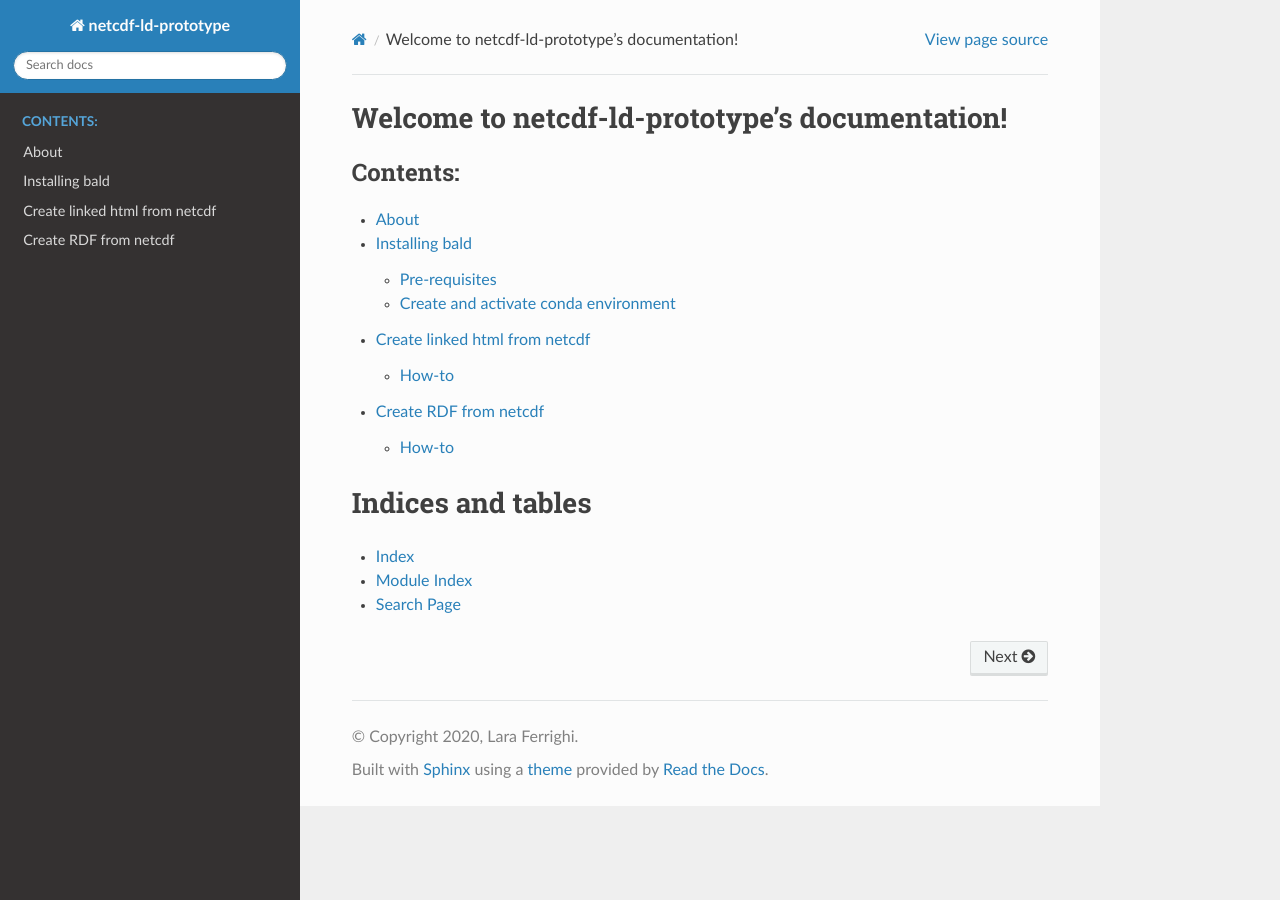
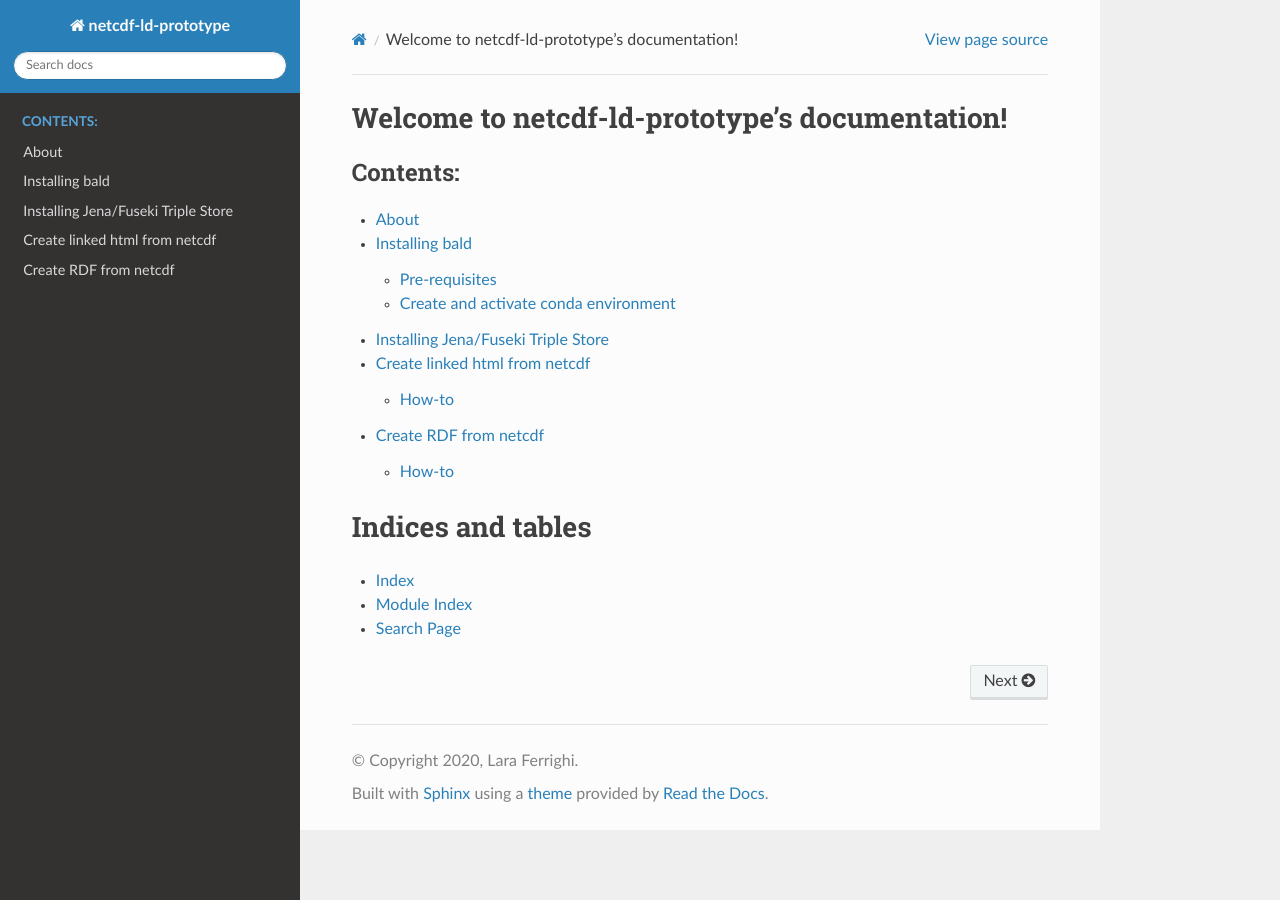
Before and after one commit to ferrighi/netcdf-ld-prototype, a Sphinx documentation site: the page built from source/index.rst, in a window 1280 px wide. Built offline with Sphinx 7.4.7 and the Read the Docs theme 2.0.0, drawn with Linux system fonts in a browser that asks for light colours.

Commit message:
add doc TS

```diff
--- a/source/index.rst
+++ b/source/index.rst
@@ -12,6 +12,7 @@
 
    about
    install-bald
+   install-ts
    create-linked-html
    create-rdf
 
--- /dev/null
+++ b/source/install-ts.rst
@@ -0,0 +1,25 @@
+Installing Jena/Fuseki Triple Store
+"""""""""""""""""""""""""""""""""""
+
+Full documentation for installing the Jena/Fuseki Triple store can be found at:
+
+- https://github.com/stain/jena-docker/tree/master/jena-fuseki
+
+In summary, clone the above repository:
+
+.. code-block:: bash
+
+ git clone https://github.com/stain/jena-docker.git
+
+and run the docker image on port 3030:
+
+.. code-block:: bash
+
+ sudo docker run -p 3030:3030 jena-fuseki
+
+
+To stop the docker check the status and stop the correct containter id:
+
+.. code-block:: bash
+ sudo docker stats
+ sudo docker stop CONTAINER_ID
```
